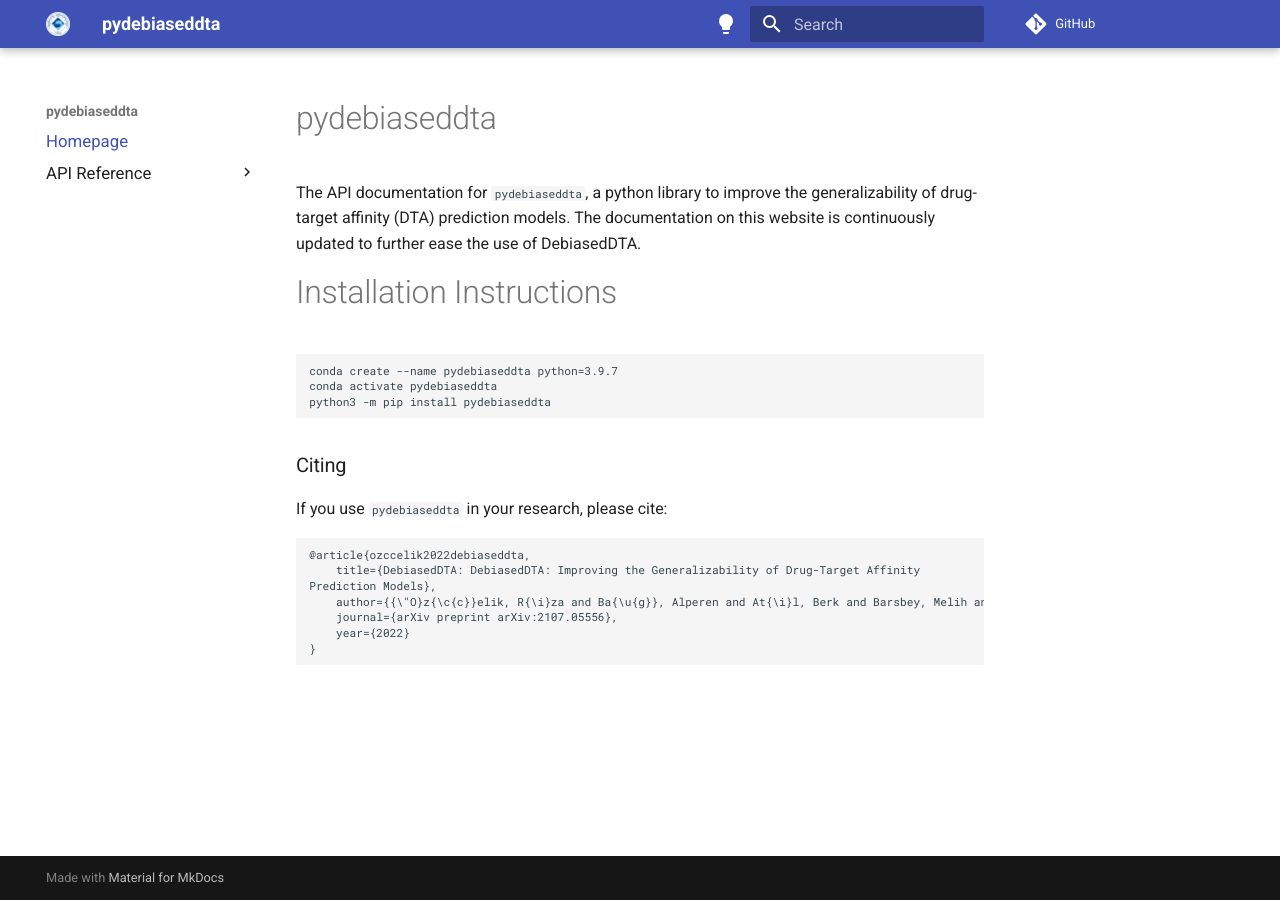
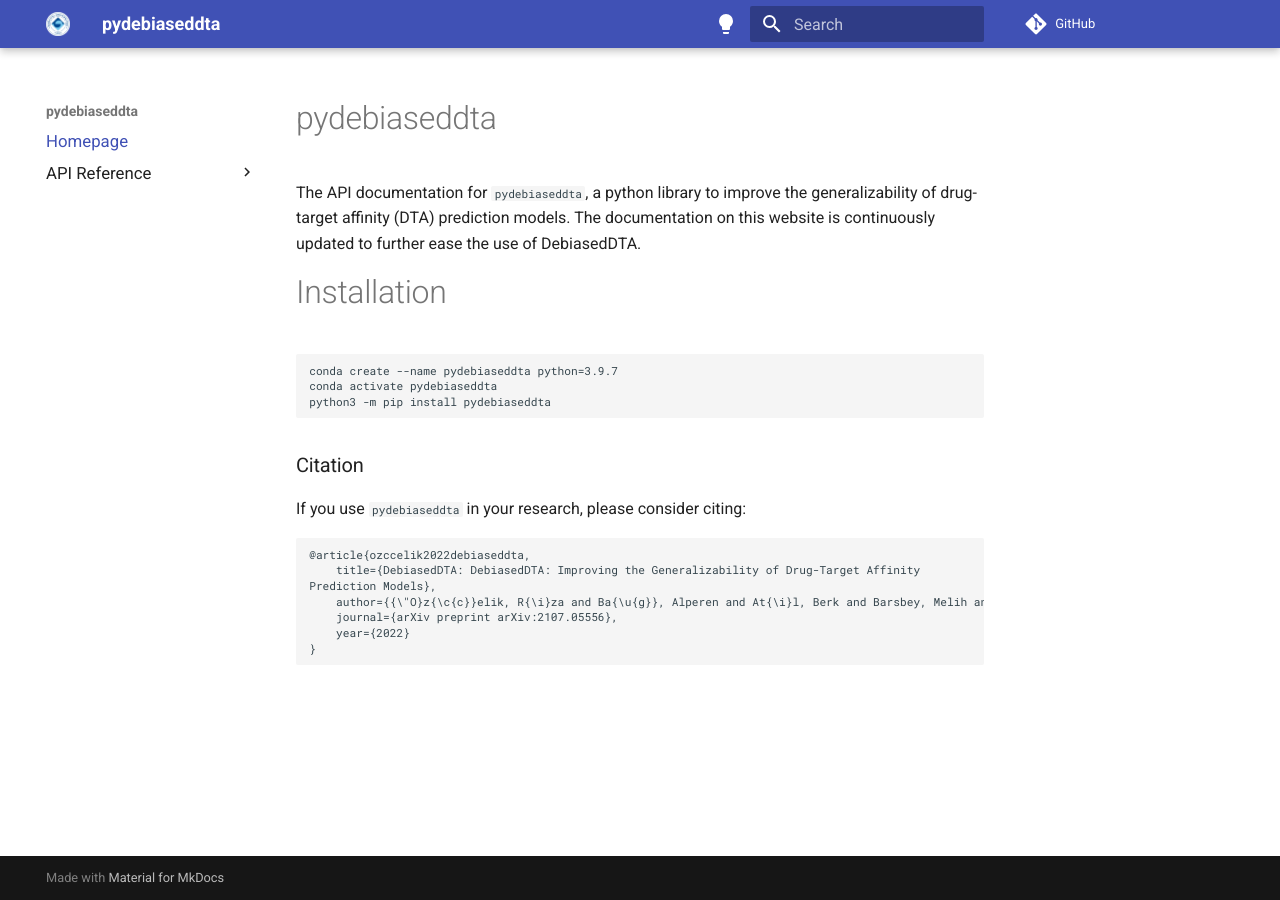
Before and after one commit to rizaozcelik/pydebiaseddta, an MkDocs documentation site: the page built from docs/index.md, in a window 1280 px wide. Built offline with MkDocs 1.6.1 and Material for MkDocs 9.7.7, drawn with Linux system fonts in a browser that asks for light colours; comment, search, counter and statistics services are not loaded.

````diff
--- a/docs/index.md
+++ b/docs/index.md
@@ -2,7 +2,7 @@
 
 The API documentation for `pydebiaseddta`, a python library to improve the generalizability of drug-target affinity (DTA) prediction models. The documentation on this website is continuously updated to further ease the use of DebiasedDTA.
 
-# Installation Instructions
+# Installation
 
 ```bash
 conda create --name pydebiaseddta python=3.9.7
@@ -10,10 +10,10 @@ conda activate pydebiaseddta
 python3 -m pip install pydebiaseddta
 ```
 
-### Citing
-If you use `pydebiaseddta` in your research, please cite:
+### Citation
+If you use `pydebiaseddta` in your research, please consider citing:
 
-```
+```bibtex
 @article{ozccelik2022debiaseddta,
     title={DebiasedDTA: DebiasedDTA: Improving the Generalizability of Drug-Target Affinity
 Prediction Models},
````
Also changed, not shown: README.md (+24 -2 lines).
